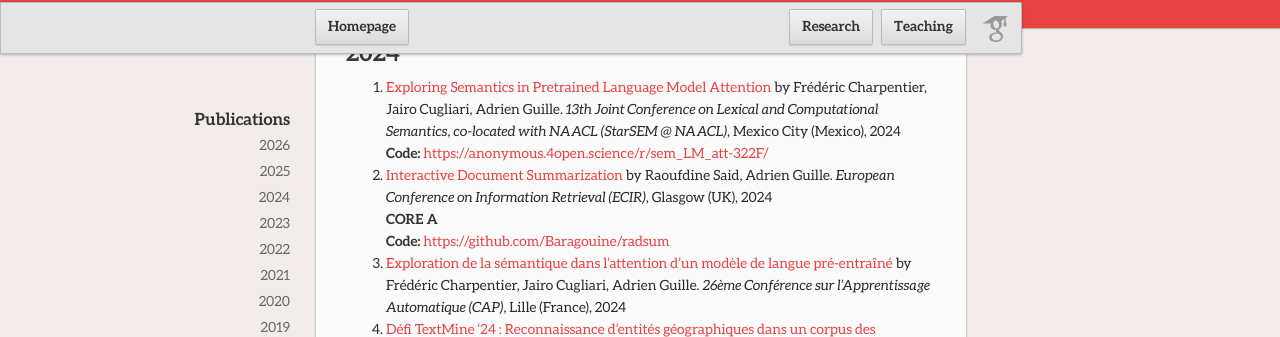
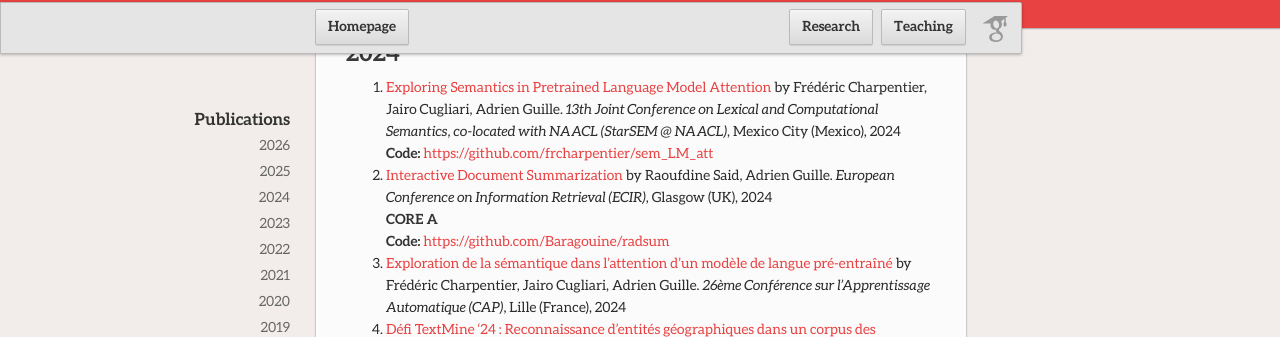
Before and after one commit to AdrienGuille/adrienguille.github.io, a Jekyll site: the page built from publications.md, in a window 1280 px wide and 900 px high, scrolled down 857 px. Shown: the part 113-450 px from the top of the window. Built offline with Jekyll 4.4.1, drawn with Linux system fonts in a browser that asks for light colours; our own code applies the rules of GitHub Pages for plain Markdown files; some of the changed lines change nothing that is shown.

Commit message:
Update publications.md

```diff
--- a/publications.md
+++ b/publications.md
@@ -20,7 +20,7 @@ See my [Google Scholar profile](https://scholar.google.com/citations?user=mM_oO1
 
 ## 2024
 
-- [Exploring Semantics in Pretrained Language Model Attention](https://aclanthology.org/2024.starsem-1.26.pdf) by Frédéric Charpentier, Jairo Cugliari, Adrien Guille. *13th Joint Conference on Lexical and Computational Semantics, co-located with NAACL (StarSEM @ NAACL)*, Mexico City (Mexico), 2024<br>**Code:** [https://anonymous.4open.science/r/sem_LM_att-322F/](https://anonymous.4open.science/r/sem_LM_att-322F/)
+- [Exploring Semantics in Pretrained Language Model Attention](https://aclanthology.org/2024.starsem-1.26.pdf) by Frédéric Charpentier, Jairo Cugliari, Adrien Guille. *13th Joint Conference on Lexical and Computational Semantics, co-located with NAACL (StarSEM @ NAACL)*, Mexico City (Mexico), 2024<br>**Code:** [https://github.com/frcharpentier/sem_LM_att](https://github.com/frcharpentier/sem_LM_att)
 - [Interactive Document Summarization](publications/ecir2024.pdf) by Raoufdine Said, Adrien Guille. *European Conference on Information Retrieval (ECIR)*, Glasgow (UK), 2024<br>**CORE A**<br>**Code:** [https://github.com/Baragouine/radsum](https://github.com/Baragouine/radsum)
 - [Exploration de la sémantique dans l’attention d’un modèle de langue pré-entraîné]() by Frédéric Charpentier, Jairo Cugliari, Adrien Guille. *26ème Conférence sur l'Apprentissage Automatique (CAP)*, Lille (France), 2024
 - [Défi TextMine '24 : Reconnaissance d'entités géographiques dans un corpus des Instructions nautiques]() by Helen Mair Rawsthorne, Nathalie Abadie, Adrien Guille, Pascal Cuxac, Cédric Lopez. *Atelier Fouille de Textes (TextMine @ EGC)*, Dijon (France), 2024
```
